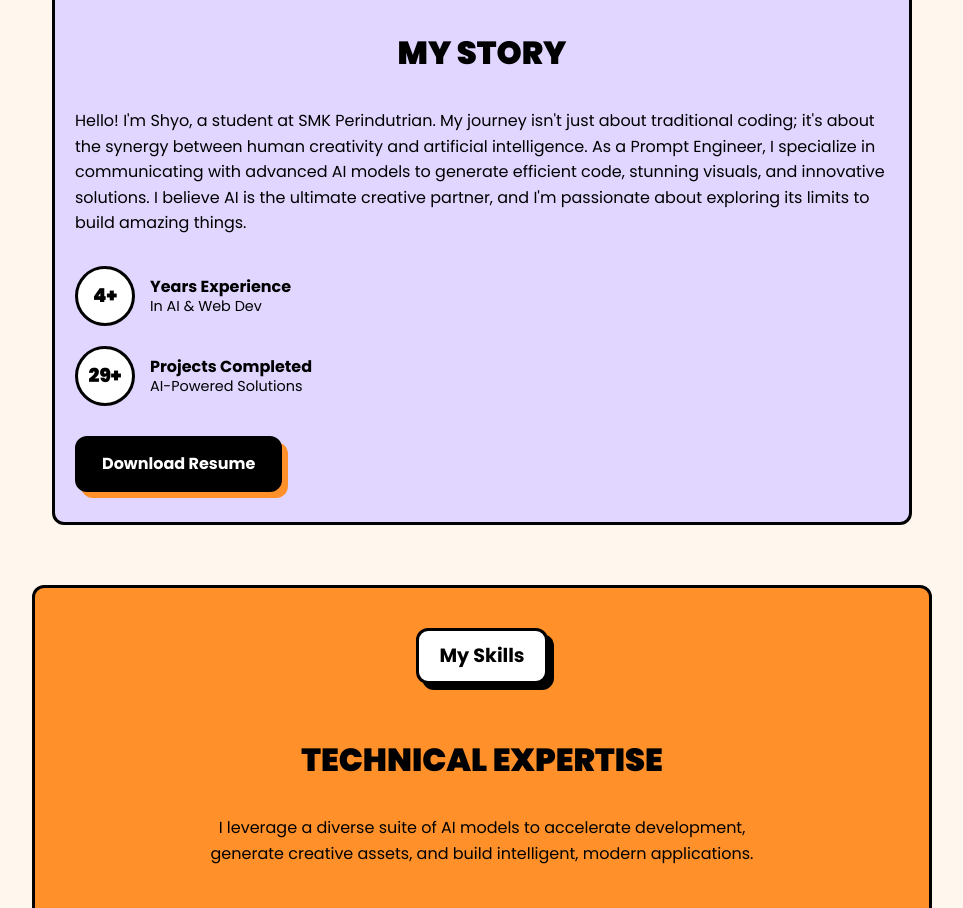
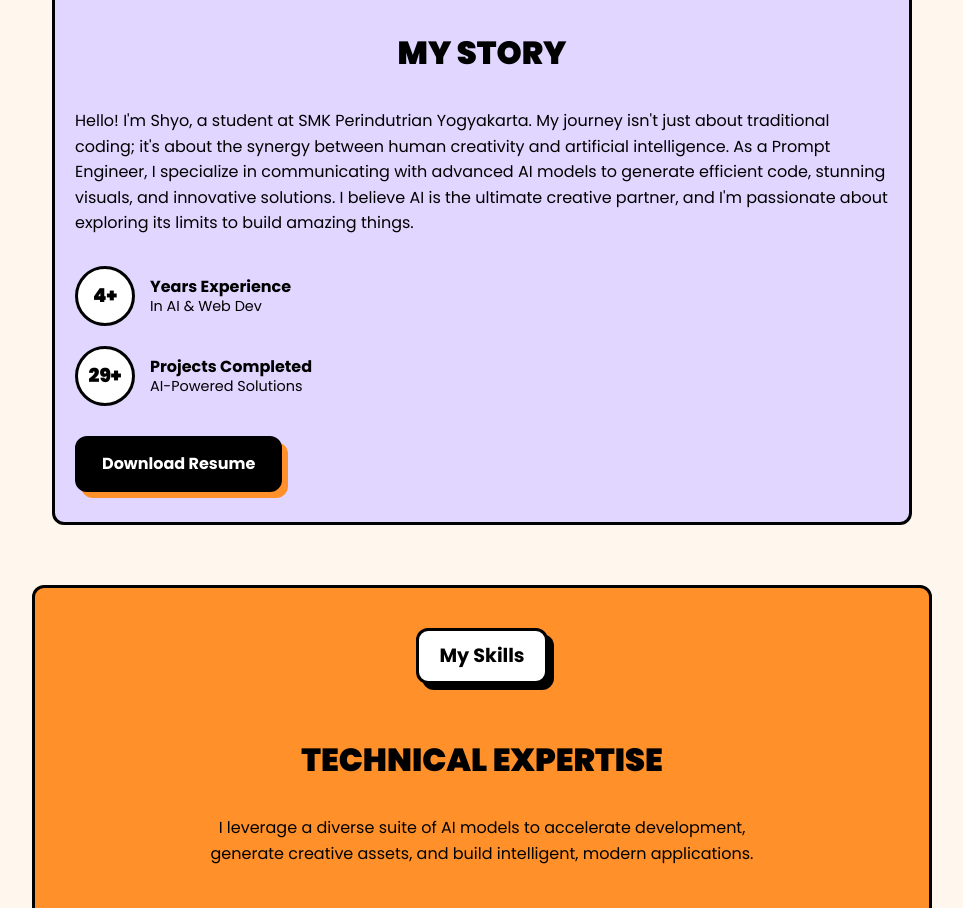
Before and after one commit to Shyoaja/protofolio-neo, a plain HTML site: page index.html in a window 1280 px wide. Shown: the part 1351-2259 px from the top of the page, without its empty margins (158-1121 px from the left). Drawn offline with Linux system fonts and the light colour scheme.

Commit message:
Update index.html

```diff
--- a/index.html
+++ b/index.html
@@ -48,7 +48,7 @@
                     <div class="deco-circle"></div>
                 </div>
                 <h2>MY STORY</h2>
-                <p>Hello! I'm Shyo, a student at SMK Perindutrian. My journey isn't just about traditional coding; it's about the synergy between human creativity and artificial intelligence. As a Prompt Engineer, I specialize in communicating with advanced AI models to generate efficient code, stunning visuals, and innovative solutions. I believe AI is the ultimate creative partner, and I'm passionate about exploring its limits to build amazing things.</p>
+                <p>Hello! I'm Shyo, a student at SMK Perindutrian Yogyakarta. My journey isn't just about traditional coding; it's about the synergy between human creativity and artificial intelligence. As a Prompt Engineer, I specialize in communicating with advanced AI models to generate efficient code, stunning visuals, and innovative solutions. I believe AI is the ultimate creative partner, and I'm passionate about exploring its limits to build amazing things.</p>
                 <div class="stats-container">
                     <div class="stat-item"><div class="stat-icon">4+</div><p>Years Experience<br><span>In AI & Web Dev</span></p></div>
                     <div class="stat-item"><div class="stat-icon">29+</div><p>Projects Completed<br><span>AI-Powered Solutions</span></p></div>
```
